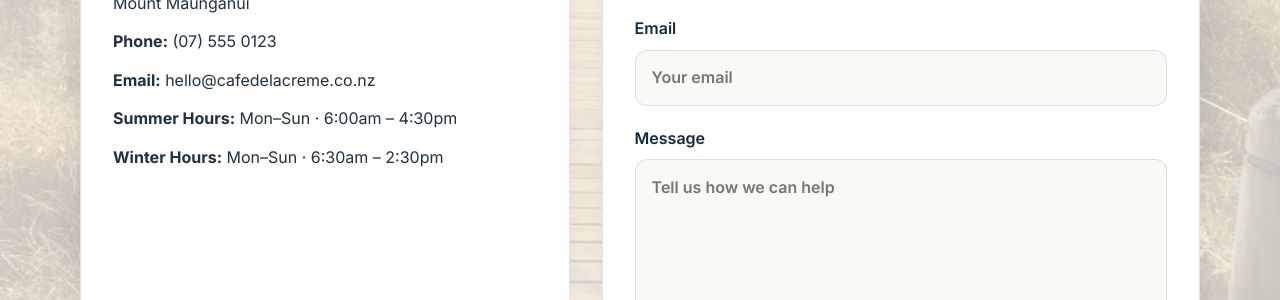
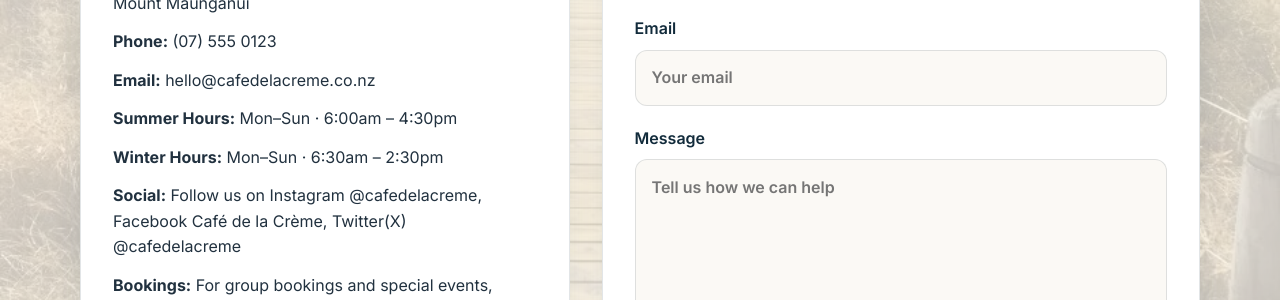
Before and after one commit to MMJLennane/Cafe-Project-2, a plain HTML site: page contact.html in a window 1280 px wide. Shown: the part 652-952 px from the top of the page. Drawn offline with nearby package versions, Linux system fonts and the light colour scheme.

Commit message:
updated bookings

```diff
--- a/contact.html
+++ b/contact.html
@@ -56,6 +56,8 @@
             <li><strong>Email:</strong> hello@cafedelacreme.co.nz</li>
             <li><strong>Summer Hours:</strong> Mon–Sun · 6:00am – 4:30pm</li>
             <li><strong>Winter Hours:</strong> Mon–Sun · 6:30am – 2:30pm</li>
+            <li><strong>Social:</strong> Follow us on Instagram @cafedelacreme, Facebook Café de la Crème, Twitter(X) @cafedelacreme</li>
+            <li><strong>Bookings:</strong> For group bookings and special events, please contact us via email or phone.</li>
           </ul>
         </div>
 
```
